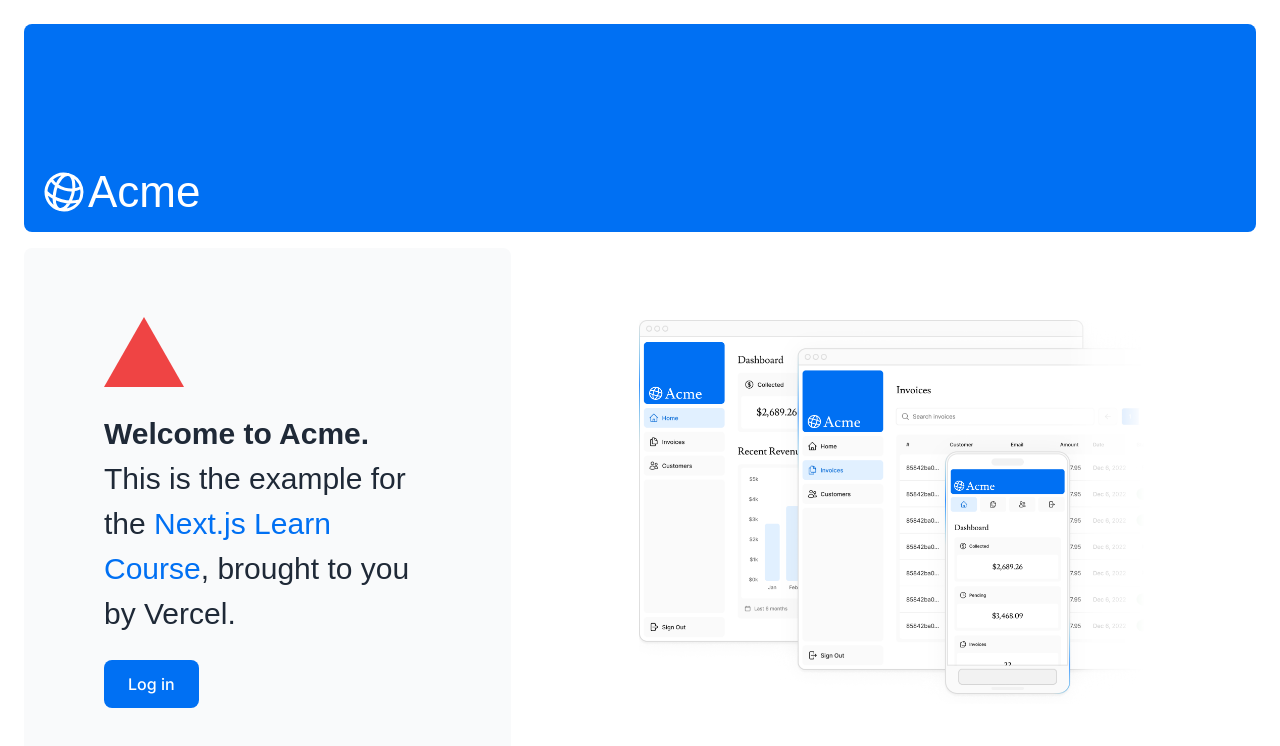
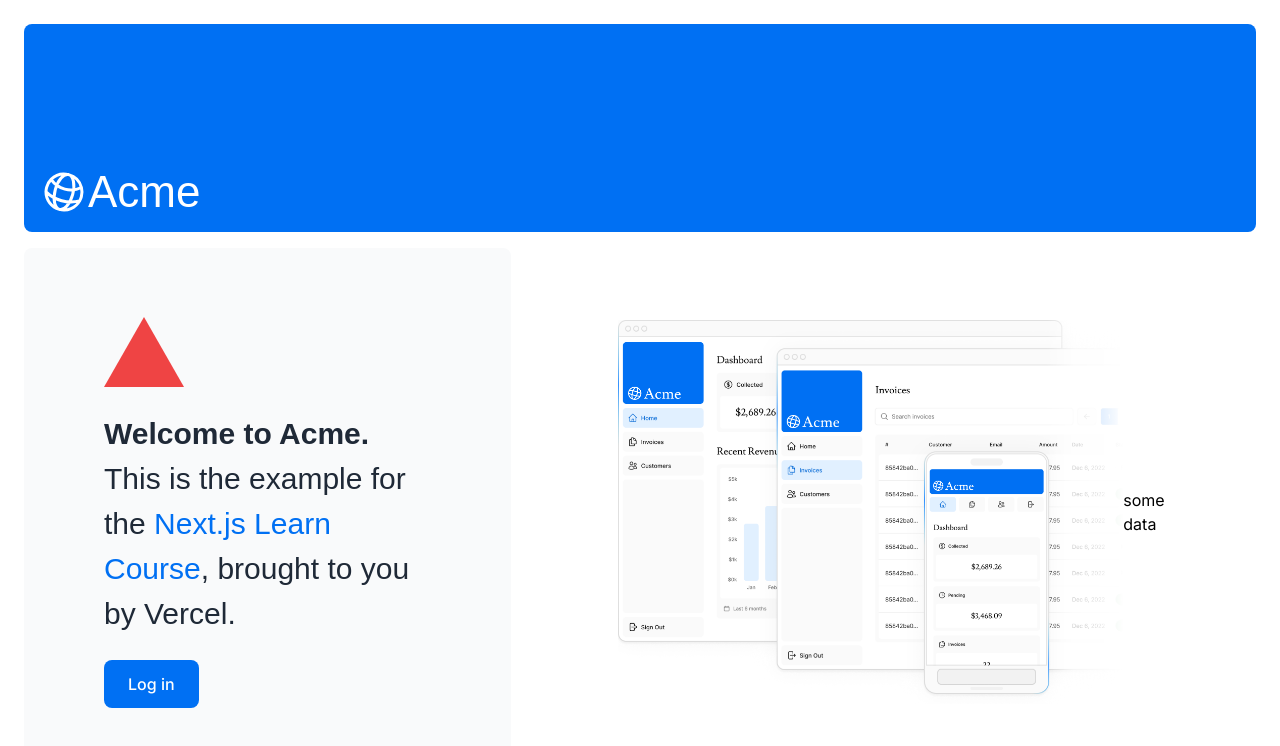
Before and after one commit to raquibCodes/nextjs-dashboard, a Next.js app: page / in a window 1280 px wide. Shown: the top 746 px of the page. Built offline with nearby package versions, Linux system fonts and the light colour scheme; a web font is replaced by a local one.

Commit message:
feat: testing

```diff
--- a/app/page.tsx
+++ b/app/page.tsx
@@ -37,6 +37,7 @@
             className="hidden md:block"
             alt="Screenshots of the dashboard project showing desktop and mobile versions"
           />
+          some data
           <Image
             src="/hero-mobile.png"
             width={560}
```
